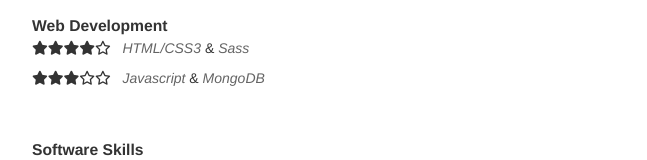
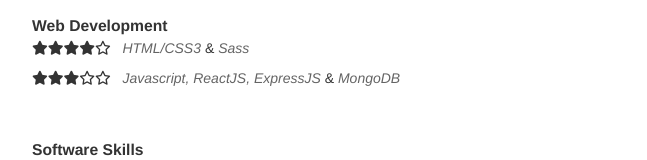
Before and after one commit to AmanDeep9925/Resume, a website: page dist/index.html in a window 1280 px wide. Shown: the part 841-1001 px from the top of the page, without its empty margins (358-1005 px from the left). Drawn offline with nearby package versions, Linux system fonts and the light colour scheme.

Commit message:
Updated Skills

```diff
--- a/dist/index.html
+++ b/dist/index.html
@@ -155,7 +155,7 @@
                     </p>
                     <p>
                         <i class="fa fa-star"></i><i class="fa fa-star"></i><i class="fa fa-star"></i><i class="fa fa-star-o"></i><i class="fa fa-star-o"></i>
-                        &nbsp;&nbsp;<em>Javascript</em> &amp; <em>MongoDB</em>
+                        &nbsp;&nbsp;<em>Javascript, ReactJS, ExpressJS</em> &amp; <em>MongoDB</em>
                     </p>
 
                     <br>
--- a/package.json
+++ b/package.json
@@ -1,6 +1,6 @@
 {
   "name": "resume",
-  "version": "1.0.0",
+  "version": "1.1.0",
   "description": "My Resume Website",
   "main": "index.js",
   "dependencies": {
@@ -15,7 +15,7 @@
     "type": "git",
     "url": "git+https://github.com/AmanDeep9925/Resume.git"
   },
-  "author": "",
+  "author": "AmanDeep9925",
   "license": "ISC",
   "bugs": {
     "url": "https://github.com/AmanDeep9925/Resume/issues"
```
Also changed, not shown: 1 other file.
